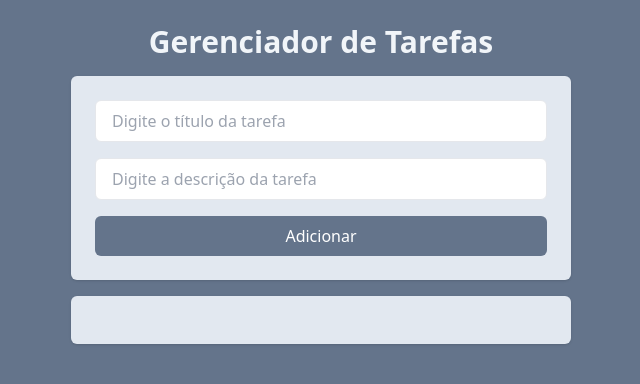
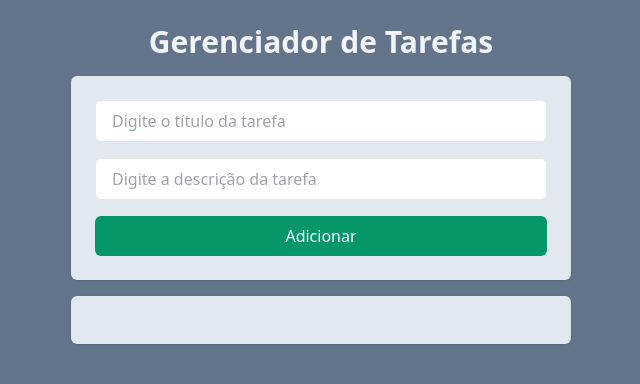
Before and after one commit to Bruna-Coelho-Panho-Marciano/Task-Manager, a React (Vite) app: page / in a window 1280 px wide. Shown: the top 384 px of the page, without its empty margins (319-959 px from the left). Built offline with nearby package versions, Linux system fonts and the light colour scheme.

Commit message:
atualiza cor do hover

```diff
--- a/src/components/AddTask.jsx
+++ b/src/components/AddTask.jsx
@@ -29,12 +29,12 @@ function AddTask({ onAddTaskSubmit }) {
           setDescription("");
         }}
         className="
-        bg-slate-500
+        bg-emerald-600
         text-white
         px-4 py-2
         rounded-md
         font-medium
-        hover:bg-slate-600
+        hover:bg-emerald-400
         transition-colors
         duration-200
         cursor-pointer
```
